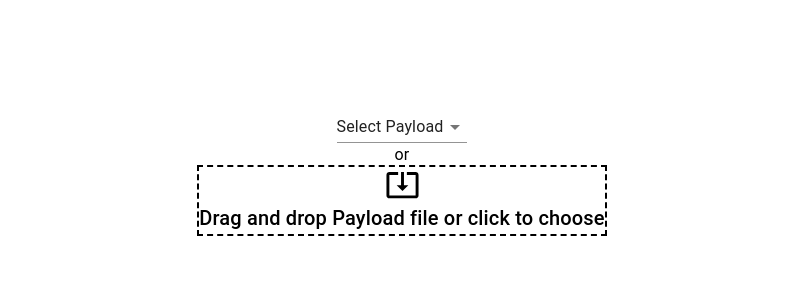
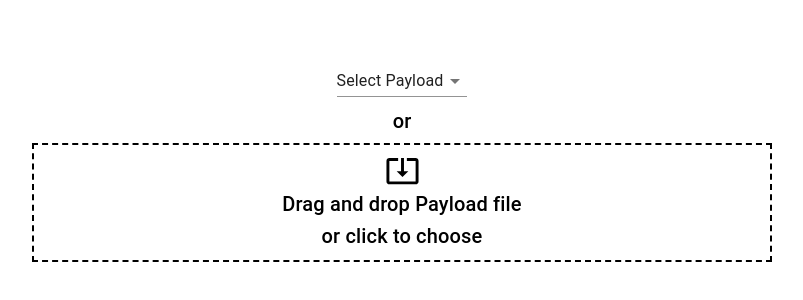
Before and after one commit to omgitsfrancis/react-fusee-launcher, a Next.js app: page /payload in a window 1280 px wide. Shown: the part 236-536 px from the top of the page, without its empty margins (238-1041 px from the left). Built offline with nearby package versions, Linux system fonts and the light colour scheme.

Commit message:
Finish payload page component

```diff
--- a/pages/_app.js
+++ b/pages/_app.js
@@ -1,4 +1,3 @@
-
 import { createContext, useReducer } from "react";
 import { ThemeProvider } from "@material-ui/core";
 import theme from "../src/theme";
@@ -7,7 +6,7 @@ import Head from "next/head";
 const initialState = {
   dialog: true,
   payloadSelect: "none",
-  fileUpload: [],
+  fileUpload: null,
 };
 
 export const AppReducer = (state, action) => {
@@ -36,6 +35,11 @@ export default function MyApp({ Component, pageProps }) {
           <link rel="icon" href="/favicon.ico" />
         </Head>
         <Component {...pageProps} />
+        <style jsx global>{`
+          body {
+            margin: 0;
+          }
+        `}</style>
       </ThemeProvider>
     </AppContext.Provider>
   );
--- a/pages/index.js
+++ b/pages/index.js
@@ -1,7 +1,6 @@
 import { useContext } from "react";
 import { AppContext } from "./_app";
 import CustomizedDialogs from "../src/components/DisclaimerModal";
-import PayloadPicker from "../src/components/PayloadPicker";
 import { Box } from "@material-ui/core";
 
 export default function Home() {
--- a/pages/payload.js
+++ b/pages/payload.js
@@ -1,32 +1,67 @@
 import { useContext } from "react";
 import { AppContext } from "./_app";
 import FileUpload from "../src/components/FileUpload";
-import { Box, Select, MenuItem, Typography } from "@material-ui/core";
+import { Box, Select, MenuItem, Typography, Button } from "@material-ui/core";
+import { makeStyles } from "@material-ui/core/styles";
+import theme from "../src/theme";
+
+const useStyles = makeStyles({
+  mb: {
+    marginBottom: theme.spacing(1),
+  },
+  fileUploadedText: {
+    marginRight: theme.spacing(2),
+  },
+});
 
 export default function payload() {
   const { state, dispatch } = useContext(AppContext);
   const { payloadSelect } = state;
+  const classes = useStyles();
   return (
     <Box
       display="flex"
+      flexDirection="column"
       justifyContent="center"
       alignItems="center"
       height="100vh"
     >
-      <Box display="flex" flexDirection="column" alignItems="center">
+      <Box
+        display="flex"
+        flexDirection="column"
+        alignItems="center"
+        marginBottom="0.25rem"
+      >
         <Select
           value={payloadSelect}
-          onChange={(e) =>
-            dispatch({ type: "setPayloadSelect", payload: e.target.value })
-          }
+          onChange={(e) => {
+            dispatch({ type: "setPayloadSelect", payload: e.target.value });
+            dispatch({ type: "setFileUpload", payload: null });
+          }}
+          className={classes.mb}
         >
           <MenuItem value="none">Select Payload</MenuItem>
           <MenuItem value="sxos">SX OS</MenuItem>
           <MenuItem value="sample">Fusee Gelee Sample</MenuItem>
         </Select>
-        <Typography>or</Typography>
+        <Typography variant="h6" className={classes.mb}>
+          or
+        </Typography>
         <FileUpload />
       </Box>
+      {state.fileUpload && (
+        <Box display="flex" flexDirection="row" alignItems="center">
+          <Typography variant="body1" className={classes.fileUploadedText}>
+            File uploaded: {state.fileUpload.name}
+          </Typography>
+          <Button
+            variant="contained"
+            onClick={() => dispatch({ type: "setFileUpload", payload: null })}
+          >
+            Clear
+          </Button>
+        </Box>
+      )}
     </Box>
   );
 }
--- a/src/components/FileUpload.js
+++ b/src/components/FileUpload.js
@@ -1,27 +1,58 @@
 import React, { useCallback, useContext } from "react";
 import { Select, MenuItem, Box, Typography } from "@material-ui/core";
+import { makeStyles } from '@material-ui/core/styles';
 import { useDropzone } from "react-dropzone";
-import SystemUpdateAltIcon from '@material-ui/icons/SystemUpdateAlt';
+import SystemUpdateAltIcon from "@material-ui/icons/SystemUpdateAlt";
 import { AppContext } from "../../pages/_app";
+import theme from "../theme";
+import { grey } from "@material-ui/core/colors";
+
+const useStyles = makeStyles({
+  root: {
+    outline: "2px dashed black",
+    padding: theme.spacing(1),
+    width: "720px",
+    [theme.breakpoints.down('sm')]: {
+      width: "95%"
+    },
+    '&:hover': {
+      background: grey[200],
+      cursor: "pointer"
+    }
+  },
+});
 
 export default function FileUpload() {
   const { dispatch } = useContext(AppContext);
   const onDrop = useCallback((acceptedFiles) => {
-    dispatch({type: "setFileUpload", payload: acceptedFiles})
+    dispatch({ type: "setFileUpload", payload: acceptedFiles[0] });
+    dispatch({type: "setPayloadSelect", payload: "none"})
   }, []);
   const { getRootProps, getInputProps, isDragActive } = useDropzone({ onDrop });
+  const classes = useStyles();
 
   return (
-    <Box {...getRootProps()} display="flex" flexDirection="column" alignItems="center" style={{ outline: "2px dashed black" }}>
+    <Box
+      {...getRootProps()}
+      display="flex"
+      flexDirection="column"
+      alignItems="center"
+      className={classes.root}
+    >
       <input {...getInputProps()} />
       <SystemUpdateAltIcon fontSize="large" />
 
       {isDragActive ? (
-        <Typography variant="h6" display="inline" align="center">Drop the files here ...</Typography>
+        <Typography variant="h5" display="inline" align="center">
+          Drop the files here ...
+        </Typography>
       ) : (
-        <Typography variant="h6" display="inline" align="center">
-          Drag and drop Payload file or click to choose
-        </Typography>
+        <>
+          <Typography variant="h6" display="inline" align="center">
+            Drag and drop Payload file
+          </Typography>
+          <Typography variant="h6" display="inline" align="center">or click to choose</Typography>
+        </>
       )}
     </Box>
   );
```
